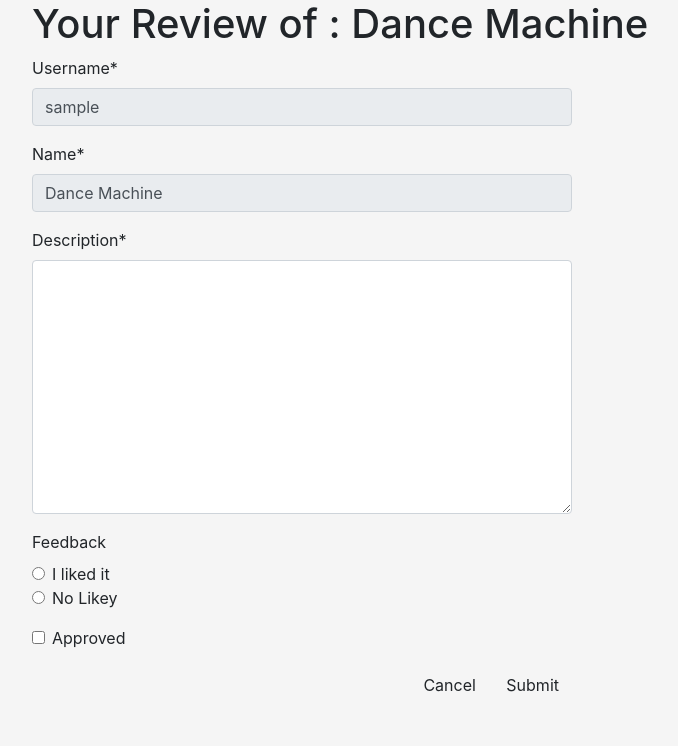
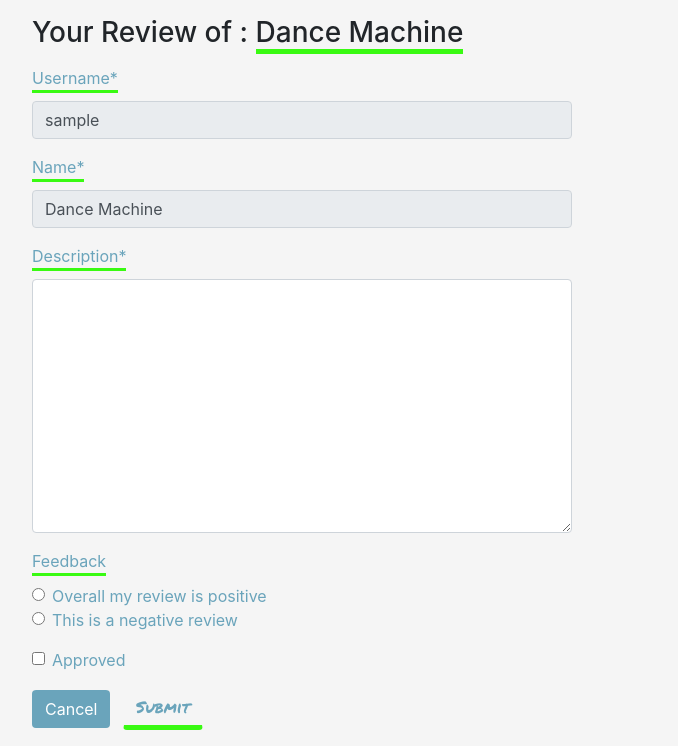
Before and after one commit to FirmoDaniel/Total_Health_At_Home, a Django app: page /profile/add_review/1/ in a window 1280 px wide. Shown: the part 72-818 px from the top of the page, without its empty margins (53-731 px from the left). Before the commit the page ends 764 px from the top, so only its background shows below. Run offline with Django 3.2, Linux system fonts and the light colour scheme; the visitor is signed in with stand-in values (Sample User, id 1); data comes from the database, SQL or seed files in the repository; parts of the project's set-up code (start-up, migrations or seed data) failed here and were passed over; some libraries are stand-ins or nearby versions.

Commit message:
UPDATED: Review form with styling and radio buttons.

```diff
--- a/profiles/forms.py
+++ b/profiles/forms.py
@@ -67,10 +67,12 @@ class ReviewForm(forms.ModelForm):
         self.fields['pname'].widget.attrs['hidden'] = True
         self.fields['pname'].label = False
         self.fields['name'].widget.attrs['readonly'] = True
+        for __, field in self.fields.items():  # set classes on the fields
+            field.widget.attrs['class'] = 'generic-form'
 
         feedback_choices = (
-            (True, 'I liked it'),
-            (False, 'No Likey'),
+            (True, 'Overall my review is positive'),
+            (False, 'This is a negative review'),
         )
         self.fields['feedback'].widget = forms.RadioSelect(
             choices=feedback_choices, attrs={'required': 'required'})
--- a/profiles/static/profiles/css/profile.css
+++ b/profiles/static/profiles/css/profile.css
@@ -5,6 +5,19 @@
 #profile-update-form input::placeholder {
     color: #aab7c4;
 }
+
+
+/* generic form for add and edit reviewsand testimonials*/
+#generic-form .form-group label {
+
+    color: rgb(106, 164, 187);
+    border-bottom: 3px solid rgb(57, 250, 18);
+}
+
+#generic-form .form-group .form-check-label {
+    border-bottom: none;
+}
+
 
 /* NOTE: there is js associated with the default country styles below */
 
--- a/profiles/templates/profiles/add_review.html
+++ b/profiles/templates/profiles/add_review.html
@@ -2,23 +2,24 @@
 {% load static %}
 
 {% block extra_css %}
+    <link rel="stylesheet" href="{% static 'profiles/css/profile.css' %}">
 {% endblock %}
 
 {% block content %}
 <div class="conatiner-fluid bg-grey">
-    <div class="container">
+    <div class="container mt-3">
         {% if existing_reviews > 0 %}
             <p>You have already reveiwed this product <a class="plain-anchor" href="{% url 'product_detail' product.id %}">here</a></p>
         {% else %}
-            <h1>Your Review of : {{ product.name }} </h1>
-            <div class="row">
+            <h3>Your Review of : <span class="border-bottom-green">{{ product.name }}</span> </h3>
+            <div class="row mt-3">
                 <div class="col-12 col-md-6">
-                    <form method="POST" action="{% url 'add_review' product.id %}" class="form mb-2" enctype="multipart/form-data">
+                    <form method="POST" action="{% url 'add_review' product.id %}" class="mb-3" id="generic-form">
                         {% csrf_token %}
                         {{ form|crispy }}
-                        <div class="text-right">
-                            <a class="btn btn-outline-black rounded-0" href="{% url 'profile' %}">Cancel</a>
-                            <button class="btn btn-black rounded-0" type="submit">Submit</button>
+                        <div class="text-left">
+                            <a class="btn text-white bg-blue mr-2" href="{% url 'profile' %}">Cancel</a>
+                            <button class="btn internal-link" type="submit">Submit</button>
                         </div>
                     </form>
                 </div>
--- a/static/css/base.css
+++ b/static/css/base.css
@@ -105,7 +105,7 @@
 
 .internal-link{
     border-bottom: 5px solid;
-    border-bottom-color: rgb(57, 250, 18);
+    border-bottom-color: rgb(57, 250, 18)!important;
     text-decoration: none!important;
     font-family:'Permanent Marker', sans-serif;
     color: rgb(106, 164, 187)!important;
```
